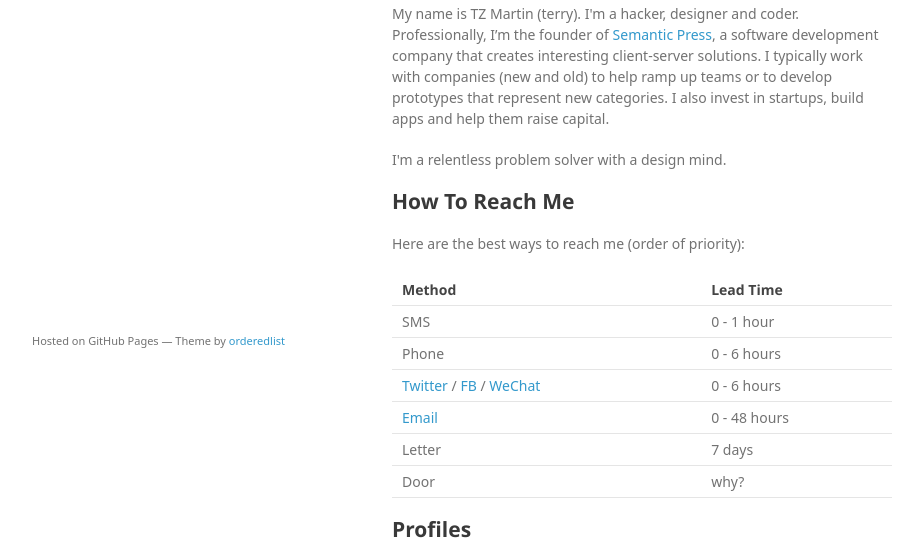
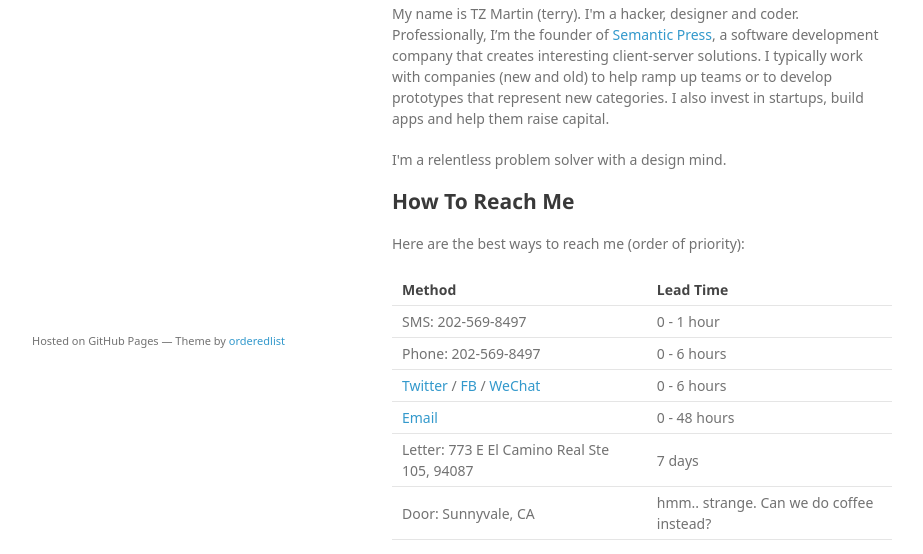
Before and after one commit to tzmartin/tzmartin.github.io, a website: page index.html in a window 1280 px wide. Shown: the part 380-934 px from the top of the page, without its empty margins (178-1101 px from the left). Drawn offline with Linux system fonts and the light colour scheme; a web font is replaced by a local one.

Commit message:
update bio

```diff
--- a/index.html
+++ b/index.html
@@ -43,11 +43,11 @@
 </thead>
 <tbody>
 <tr>
-<td>SMS</td>
+<td>SMS: 202-569-8497</td>
 <td>0 - 1 hour</td>
 </tr>
 <tr>
-<td>Phone</td>
+<td>Phone: 202-569-8497</td>
 <td>0 - 6 hours</td>
 </tr>
 <tr>
@@ -61,12 +61,12 @@
 <td>0 - 48 hours</td>
 </tr>
 <tr>
-<td>Letter</td>
+<td>Letter: 773 E El Camino Real Ste 105, 94087</td>
 <td>7 days</td>
 </tr>
 <tr>
-<td>Door</td>
-<td>why?</td>
+<td>Door: Sunnyvale, CA</td>
+<td>hmm.. strange. Can we do coffee instead?</td>
 </tr>
 </tbody>
 </table>
```
